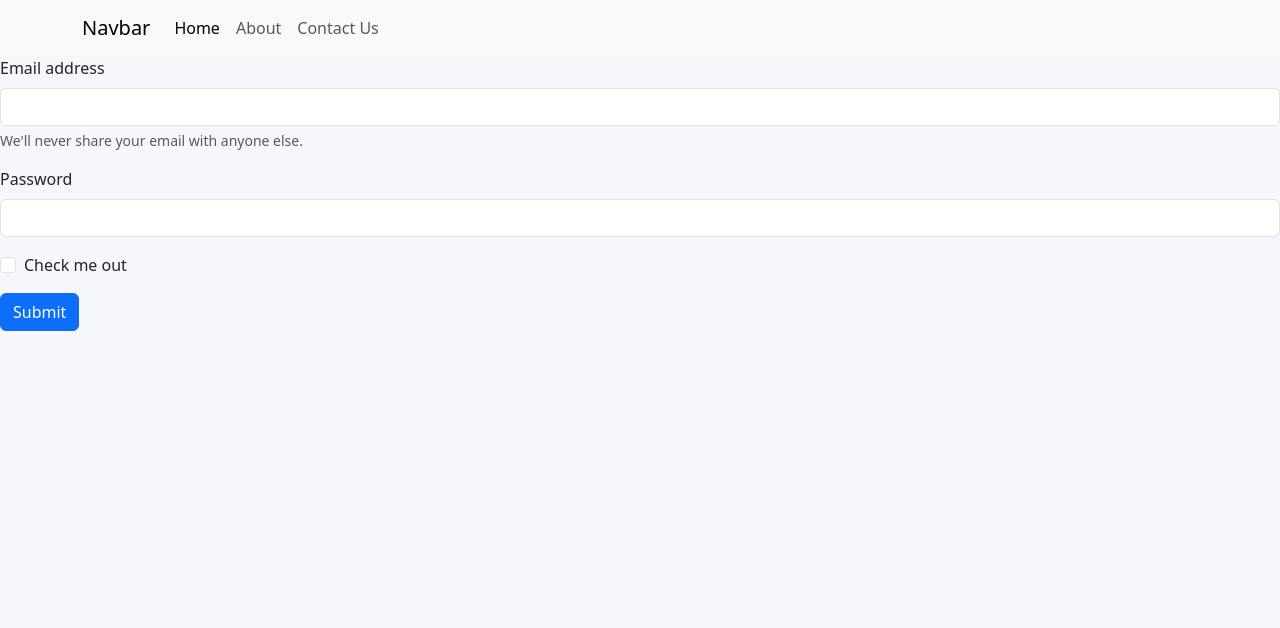
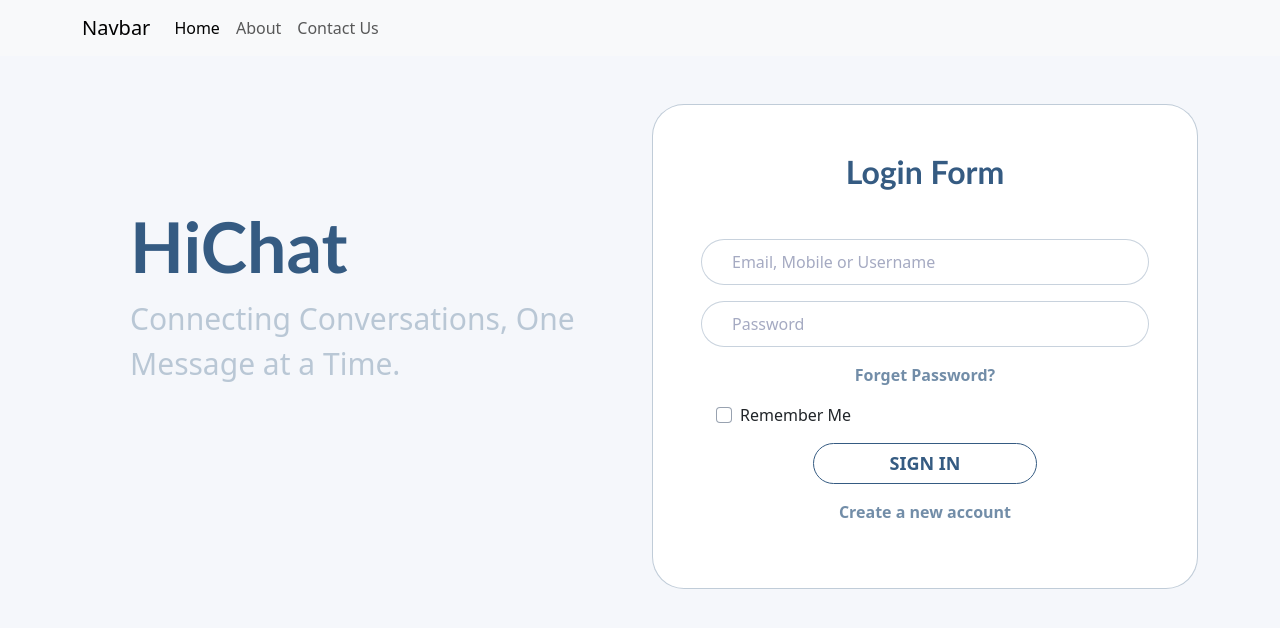
Before and after one commit to emranCoder/HiChat, a React (Create React App) app in the folder frontend/: page / in a window 1280 px wide. Shown: the top 628 px of the page. Built offline with nearby package versions, Linux system fonts and the light colour scheme.

Commit message:
login ui created

```diff
--- a/frontend/src/component/LoginComponent.js
+++ b/frontend/src/component/LoginComponent.js
@@ -2,46 +2,59 @@ import React from 'react'
 
 export default function LoginComponent() {
     return (
-        <div>
-            <form>
+        <div className='container '>
+            <div className="row">
+                <div className="col-md-6 col-lg-6">
+                    <div className="logo-box p-5" style={{ marginTop: "100px " }}>
+                        <h3>HiChat</h3>
+                        <p>Connecting Conversations, One Message at a Time.</p>
+                    </div>
+                </div>
+                <div className="col-md-6 col-lg-6">
+                    <form className='login-form rounded-5 p-5 mt-5' >
+                        <h3 className='form-title m-5 mt-0'>Login Form</h3>
                         <div className="mb-3">
-                    <label htmlFor="exampleInputEmail1" className="form-label">
-                        Email address
-                    </label>
                             <input
+                                placeholder='Email, Mobile or Username'
                                 type="email"
-                        className="form-control"
-                        id="exampleInputEmail1"
+                                className="form-control rounded-pill"
+                                id="email"
                                 aria-describedby="emailHelp"
                             />
-                    <div id="emailHelp" className="form-text">
+                            <span id="emailError" className="form-text d-none">
                                 We'll never share your email with anyone else.
-                    </div>
+                            </span>
                         </div>
                         <div className="mb-3">
-                    <label htmlFor="exampleInputPassword1" className="form-label">
-                        Password
-                    </label>
                             <input
-                        type="password"
-                        className="form-control"
-                        id="exampleInputPassword1"
+                                placeholder='Password'
+                                type="pwd"
+                                className="form-control rounded-pill"
+                                id="pwd"
                             />
+                        </div>
+                        <div className="mb-3">
+                            <a href="#section" className='forget-pwd'>Forget Password?</a>
                         </div>
                         <div className="mb-3 form-check">
                             <input
                                 type="checkbox"
                                 className="form-check-input"
-                        id="exampleCheck1"
+                                id="rmm"
                             />
                             <label className="form-check-label" htmlFor="exampleCheck1">
-                        Check me out
+                                Remember Me
                             </label>
                         </div>
-                <button type="submit" className="btn btn-primary">
-                    Submit
+                        <button type="submit" className="btn btn-primary rounded-pill">
+                            SIGN IN
                         </button>
+                        <div className="m-3 ">
+                            <a href="#section" className='forget-pwd'>Create a new account</a>
+                        </div>
                     </form>
                 </div>
+            </div>
+        </div >
     )
 }
--- a/frontend/src/index.css
+++ b/frontend/src/index.css
@@ -226,3 +226,103 @@ span {
 .tr {
   clear: both;
 }
+
+/* login section */
+.logo-box h3 {
+  color: #355b82;
+  font-size: 70px;
+  font-weight: bold;
+  font-family: 'Trebuchet MS', 'Lucida Sans Unicode', 'Lucida Grande', 'Lucida Sans', Arial, sans-serif;
+}
+
+.logo-box p {
+  font-size: 30px;
+  color: #355c824f;
+}
+
+.login-form {
+  border: 1px solid #355c824f;
+  transition: 0.5s;
+  background-color: white;
+}
+
+.login-form:hover {
+  box-shadow: 0 0 50px -29px #66b2ff;
+}
+
+.login-form .form-title {
+  font-size: 2rem;
+  font-family: 'Trebuchet MS', 'Lucida Sans Unicode', 'Lucida Grande', 'Lucida Sans', Arial, sans-serif;
+  text-align: center;
+  font-weight: bold;
+  color: #355b82;
+}
+
+.login-form input[type='pwd'],
+input[type='email'] {
+  padding: 10px;
+  padding-left: 30px;
+  color: #343a40;
+  border-color: #355b8245;
+}
+
+.login-form input {
+  transition: 0.5s;
+}
+
+.login-form input:focus {
+  border-color: #355b82;
+  box-shadow: 0 0 34px .25rem #7698ff1a;
+  transform: scale(1.02);
+}
+
+.login-form .form-check {
+  margin: auto;
+  margin-left: 15px;
+}
+
+.login-form #rmm {
+  border-color: #58687e9c;
+}
+
+.login-form input::placeholder {
+  opacity: 1;
+  color: #a5aac2;
+}
+
+.login-form button[type="submit"] {
+  display: flex;
+  justify-content: center;
+  width: 50%;
+  margin: auto;
+  font-size: 18px;
+  text-transform: uppercase;
+  background-color: transparent;
+  border-color: #355b82;
+  border-width: 1px;
+  border-style: solid;
+  color: #355b82;
+  font-weight: 600;
+  transition: 0.5s;
+}
+
+.forget-pwd {
+  text-align: center;
+  text-decoration: none;
+  color: #355b82b2;
+  display: flex;
+  justify-content: center;
+  font-weight: 600;
+  transition: 0.5s;
+}
+
+.forget-pwd:hover {
+  text-decoration: underline 2px dotted #355b82;
+  color: #355b82;
+}
+
+.login-form button[type="submit"]:hover {
+  background: #355b82;
+  color: white;
+  transform: scale(1.1);
+}
```
Lines whose indentation alone changed are shown as unchanged.
